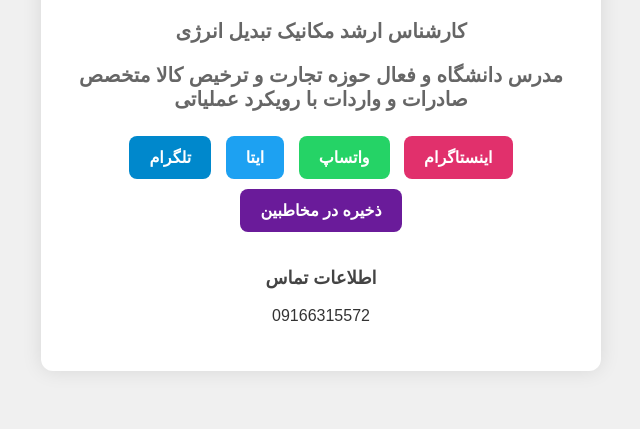
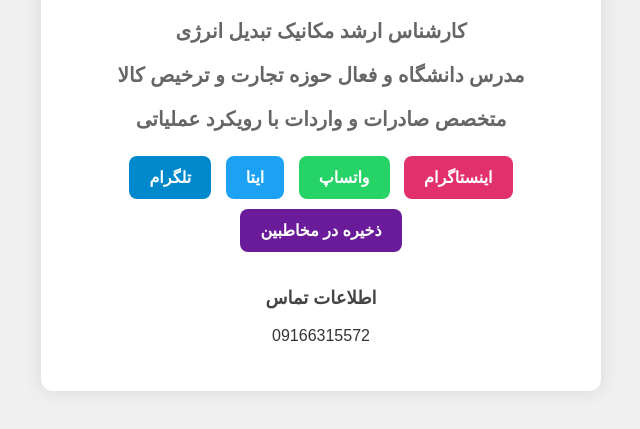
Before and after one commit to mostafabpm/my-card, a plain HTML site: page index.html in a window 1280 px wide. Shown: the part 277-706 px from the top of the page, without its empty margins (319-959 px from the left). Drawn offline with Linux system fonts and the light colour scheme.

Commit message:
index.html

```diff
--- a/index.html
+++ b/index.html
@@ -9,10 +9,10 @@
 <body>
   <div class="container">
      <img src="profile.png" alt="عکس مصطفی بچاری پورمحمدی" class="profile-img">
-    <h1>مصطفی بچاری پور محمدی</h1>
-    <h2>کارشناس ارشد مکانیک تبدیل انرژی</h2>
-    <h2>مدرس دانشگاه و فعال حوزه تجارت و ترخیص کالا
-متخصص صادرات و واردات با رویکرد عملیاتی</h2>
+     <h1>مصطفی بچاری پور محمدی</h1>
+     <h2>کارشناس ارشد مکانیک تبدیل انرژی</h2>
+     <h2>مدرس دانشگاه و فعال حوزه تجارت و ترخیص کالا</h2>
+     <h2>متخصص صادرات و واردات با رویکرد عملیاتی</h2>
 
 
     <div class="buttons">
```
